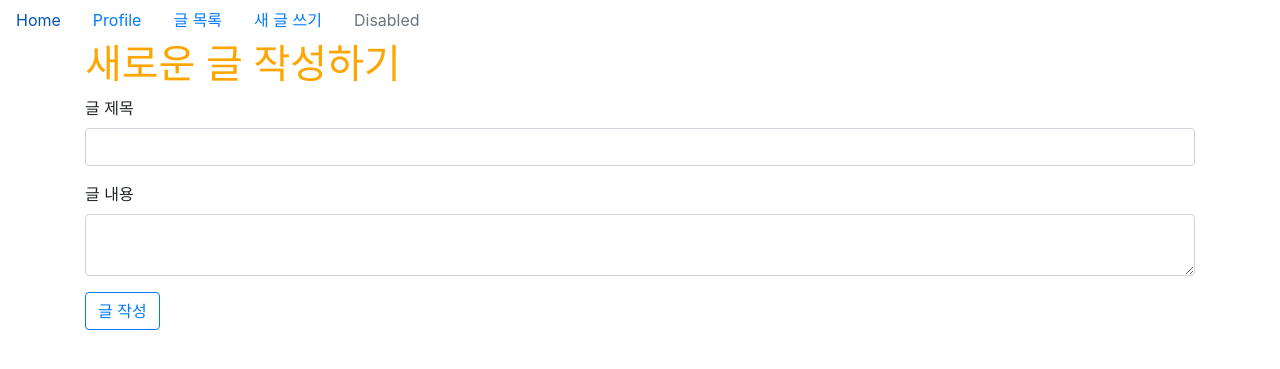
After one commit to khj6165/offsession1, a Django app: page /posts/new/ in a window 1280 px wide. The commit adds this page. Shown: the top 369 px of the page. Run offline with Django 3.2, Linux system fonts and the light colour scheme; some libraries are stand-ins or nearby versions.

Commit message:
2nd session

```diff
--- a/myblog/templates/base.html
+++ b/myblog/templates/base.html
@@ -6,19 +6,6 @@
 <script src="https://cdn.jsdelivr.net/npm/popper.js@1.16.0/dist/umd/popper.min.js" integrity="sha384-Q6E9RHvbIyZFJoft+2mJbHaEWldlvI9IOYy5n3zV9zzTtmI3UksdQRVvoxMfooAo" crossorigin="anonymous"></script>
 <script src="https://stackpath.bootstrapcdn.com/bootstrap/4.5.0/js/bootstrap.min.js" integrity="sha384-OgVRvuATP1z7JjHLkuOU7Xw704+h835Lr+6QL9UvYjZE3Ipu6Tp75j7Bh/kR0JKI" crossorigin="anonymous"></script>
 
-<ul class="nav">
-    <li class="nav-item">
-      <a class="nav-link active" href="{% url 'main' %}">Home</a>
-    </li>
-    <li class="nav-item">
-      <a class="nav-link" href="{% url 'introduction:profile' %}">Profile</a>
-    </li>
-    <li class="nav-item">
-      <a class="nav-link" href="#">Link</a>
-    </li>
-    <li class="nav-item">
-      <a class="nav-link disabled" href="#" tabindex="-1" aria-disabled="true">Disabled</a>
-    </li>
-  </ul>
+  {% include 'shared/_navbar.html' %}
   {% block content %}
   {% endblock %}
--- a/myblog/templates/main.html
+++ b/myblog/templates/main.html
@@ -1,6 +1,7 @@
 {% extends 'base.html' %}
 {% load static %}
-<!--{% include 'shared/_navbar.html' %}-->
+
 {% block content %}
 <h1>Main page</h1>
+
 {% endblock %}
--- /dev/null
+++ b/myblog/templates/shared/_navbar.html
@@ -0,0 +1,18 @@
+
+<ul class="nav">
+    <li class="nav-item">
+      <a class="nav-link active" href="{% url 'main' %}">Home</a>
+    </li>
+    <li class="nav-item">
+      <a class="nav-link" href="{% url 'introduction:profile' %}">Profile</a>
+    </li>
+    <li class="nav-item">
+      <a class="nav-link" href="{% url 'posts:main' %}">글 목록</a>
+    </li>
+    <li class="nav-item">
+      <a class="nav-link" href="{% url 'posts:new' %}">새 글 쓰기</a>
+    </li>
+    <li class="nav-item">
+      <a class="nav-link disabled" href="#" tabindex="-1" aria-disabled="true">Disabled</a>
+    </li>
+  </ul>
--- a/myblog/urls.py
+++ b/myblog/urls.py
@@ -20,5 +20,6 @@ from . import views
 urlpatterns = [
     path('admin/', admin.site.urls),
     path('introduction/', include('introduction.urls')),
-    path('', views.main, name="main")
+    path('', views.main, name="main"),
+    path('posts/', include('posts.urls')),
 ]
--- /dev/null
+++ b/posts/templates/posts/new.html
@@ -0,0 +1,22 @@
+<!-- posts > templates > posts > new.html -->
+{% extends 'base.html' %}
+
+{% block content %}
+<div class="container">
+    <h1>
+        새로운 글 작성하기
+    </h1>
+    <form action="{% url 'posts:create' %}" method="POST">
+      {% csrf_token %}
+      <div class="form-group">
+        <label>글 제목</label>
+        <input type="text" class="form-control" name="title">
+      </div>
+      <div class="form-group">
+        <label>글 내용</label>
+        <textarea class="form-control" name="content"></textarea>
+      </div>
+      <input type="submit" value="글 작성" class="btn btn-outline-primary">
+    </form>
+</div>
+{% endblock %}
--- /dev/null
+++ b/posts/urls.py
@@ -0,0 +1,12 @@
+from django.urls import path
+from .views import main, new, create, show
+
+app_name = "posts"
+urlpatterns = [
+    path('', main, name="main"),
+    path('new/', new, name="new"),
+    path('create/', create, name="create"),
+    path('/show/<int:id>', show, name="show"),
+]
+#id라는 이름으로, 타입 integer로 주소로 전달
+#id를 views에서 받아야함
--- a/posts/views.py
+++ b/posts/views.py
@@ -1,3 +1,24 @@
-from django.shortcuts import render
 
-# Create your views here.
+from django.shortcuts import render, redirect
+from .models import Post
+
+def main(request):
+    posts = Post.objects.all()
+    return render(request, 'posts/main.html', {'posts': posts})
+
+
+def new(request):
+    return render(request, 'posts/new.html')
+
+
+def create(request):
+    if request.method == "POST":
+        title = request.POST.get('title')
+        content = request.POST.get('content')
+        Post.objects.create(title=title, content=content)
+        return redirect('main')
+
+
+def show(request, id):
+    post = Post.objects.get(pk=id)
+    return render(request, 'posts/show.html', {'post': post})
```
Also changed, not shown: introduction/templates/shared/_navbar.html (deleted, +0 -23 lines), posts/templates/posts/main.html (added, +24 -0 lines), posts/templates/posts/show.html (added, +7 -0 lines), db.sqlite3.
